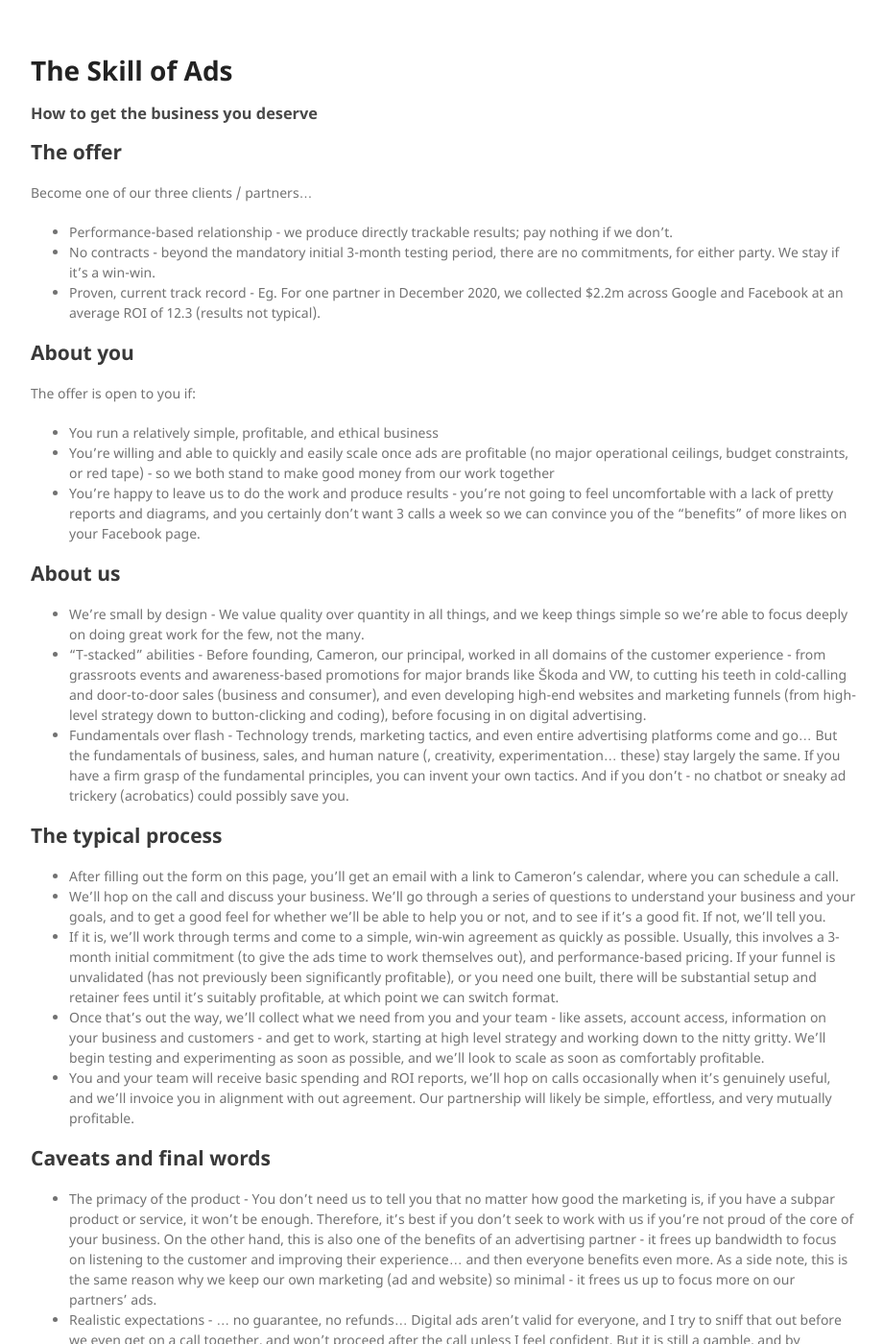
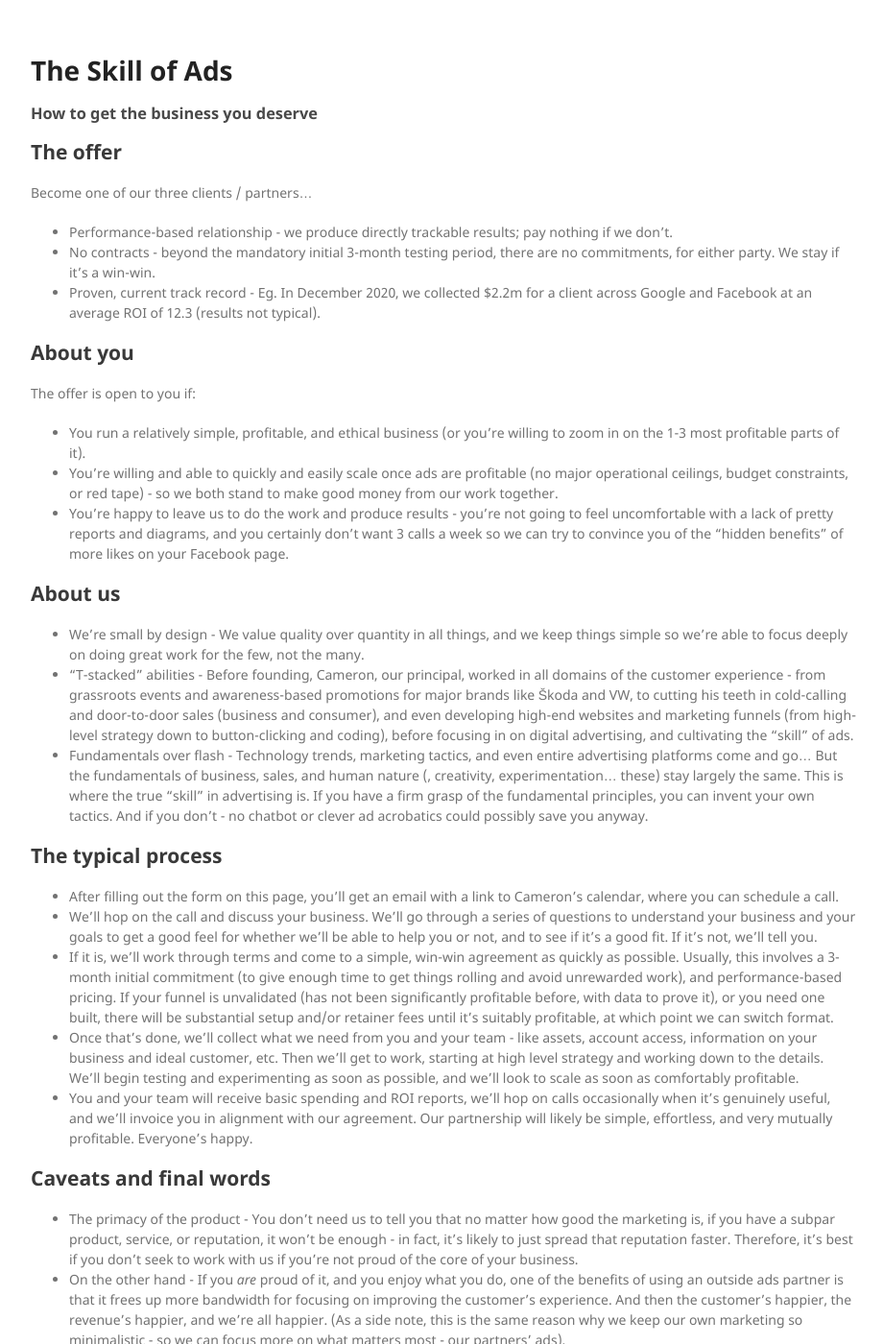
Before and after one commit to cameronhill1/skillofads, a Jekyll site: the page built from index.md, in a window 1280 px wide and 1400 px high. Shown: the whole window at 96% size, without its empty margins (178-1098 px from the left). Built offline with Jekyll 4.4.1, drawn with Linux system fonts in a browser that asks for light colours; our own code applies the rules of GitHub Pages for plain Markdown files; some of the changed text lies outside the part shown.

Commit message:
Update index.md

```diff
--- a/index.md
+++ b/index.md
@@ -8,65 +8,58 @@ Become one of our three clients / partners...
 
 - Performance-based relationship - we produce directly trackable results; pay nothing if we don't.
 - No contracts - beyond the mandatory initial 3-month testing period, there are no commitments, for either party. We stay if it's a win-win.
-- Proven, current track record - Eg. For one partner in December 2020, we collected $2.2m across Google and Facebook at an average ROI of 12.3 (results not typical).
+- Proven, current track record - Eg. In December 2020, we collected $2.2m for a client across Google and Facebook at an average ROI of 12.3 (results not typical).
 
 
 ## About you
 
 The offer is open to you if:
 
-- You run a relatively simple, profitable, and ethical business
-- You're willing and able to quickly and easily scale once ads are profitable (no major operational ceilings, budget constraints, or red tape) - so we both stand to make good money from our work together
-- You're happy to leave us to do the work and produce results - you're not going to feel uncomfortable with a lack of pretty reports and diagrams, and you certainly don't want 3 calls a week so we can convince you of the "benefits" of more likes on your Facebook page.
+- You run a relatively simple, profitable, and ethical business (or you're willing to zoom in on the 1-3 most profitable parts of it).
+- You're willing and able to quickly and easily scale once ads are profitable (no major operational ceilings, budget constraints, or red tape) - so we both stand to make good money from our work together.
+- You're happy to leave us to do the work and produce results - you're not going to feel uncomfortable with a lack of pretty reports and diagrams, and you certainly don't want 3 calls a week so we can try to convince you of the "hidden benefits" of more likes on your Facebook page.
 
 
 ## About us
 
 - We're small by design - We value quality over quantity in all things, and we keep things simple so we're able to focus deeply on doing great work for the few, not the many.
-- "T-stacked" abilities - Before founding, Cameron, our principal, worked in all domains of the customer experience - from grassroots events and awareness-based promotions for major brands like Škoda and VW, to cutting his teeth in cold-calling and door-to-door sales (business and consumer), and even developing high-end websites and marketing funnels (from high-level strategy down to button-clicking and coding), before focusing in on digital advertising.
-- Fundamentals over flash - Technology trends, marketing tactics, and even entire advertising platforms come and go... But the fundamentals of business, sales, and human nature (, creativity, experimentation... these) stay largely the same. If you have a firm grasp of the fundamental principles, you can invent your own tactics. And if you don't - no chatbot or sneaky ad trickery (acrobatics) could possibly save you.
+- "T-stacked" abilities - Before founding, Cameron, our principal, worked in all domains of the customer experience - from grassroots events and awareness-based promotions for major brands like Škoda and VW, to cutting his teeth in cold-calling and door-to-door sales (business and consumer), and even developing high-end websites and marketing funnels (from high-level strategy down to button-clicking and coding), before focusing in on digital advertising, and cultivating the "skill" of ads.
+- Fundamentals over flash - Technology trends, marketing tactics, and even entire advertising platforms come and go... But the fundamentals of business, sales, and human nature (, creativity, experimentation... these) stay largely the same. This is where the true "skill" in advertising is. If you have a firm grasp of the fundamental principles, you can invent your own tactics. And if you don't - no chatbot or clever ad acrobatics could possibly save you anyway.
 
 
 ## The typical process
 
 - After filling out the form on this page, you'll get an email with a link to Cameron's calendar, where you can schedule a call.
-- We'll hop on the call and discuss your business. We'll go through a series of questions to understand your business and your goals, and to get a good feel for whether we'll be able to help you or not, and to see if it's a good fit. If not, we'll tell you.
-- If it is, we'll work through terms and come to a simple, win-win agreement as quickly as possible. Usually, this involves a 3-month initial commitment (to give the ads time to work themselves out), and performance-based pricing. If your funnel is unvalidated (has not previously been significantly profitable), or you need one built, there will be substantial setup and retainer fees until it's suitably profitable, at which point we can switch format.
-- Once that's out the way, we'll collect what we need from you and your team - like assets, account access, information on your business and customers - and get to work, starting at high level strategy and working down to the nitty gritty. We'll begin testing and experimenting as soon as possible, and we'll look to scale as soon as comfortably profitable.
-- You and your team will receive basic spending and ROI reports, we'll hop on calls occasionally when it's genuinely useful, and we'll invoice you in alignment with out agreement. Our partnership will likely be simple, effortless, and very mutually profitable.
+- We'll hop on the call and discuss your business. We'll go through a series of questions to understand your business and your goals to get a good feel for whether we'll be able to help you or not, and to see if it's a good fit. If it's not, we'll tell you.
+- If it is, we'll work through terms and come to a simple, win-win agreement as quickly as possible. Usually, this involves a 3-month initial commitment (to give enough time to get things rolling and avoid unrewarded work), and performance-based pricing. If your funnel is unvalidated (has not been significantly profitable before, with data to prove it), or you need one built, there will be substantial setup and/or retainer fees until it's suitably profitable, at which point we can switch format.
+- Once that's done, we'll collect what we need from you and your team - like assets, account access, information on your business and ideal customer, etc. Then we'll get to work, starting at high level strategy and working down to the details. We'll begin testing and experimenting as soon as possible, and we'll look to scale as soon as comfortably profitable.
+- You and your team will receive basic spending and ROI reports, we'll hop on calls occasionally when it's genuinely useful, and we'll invoice you in alignment with our agreement. Our partnership will likely be simple, effortless, and very mutually profitable. Everyone's happy.
 
 
 
 ## Caveats and final words
 
-- The primacy of the product - You don't need us to tell you that no matter how good the marketing is, if you have a subpar product or service, it won't be enough. Therefore, it's best if you don't seek to work with us if you're not proud of the core of your business. On the other hand, this is also one of the benefits of an advertising partner - it frees up bandwidth to focus on listening to the customer and improving their experience... and then everyone benefits even more. As a side note, this is the same reason why we keep our own marketing (ad and website) so minimal - it frees us up to focus more on our partners' ads.
-- Realistic expectations - ... no guarantee, no refunds... Digital ads aren’t valid for everyone, and I try to sniff that out before we even get on a call together, and won’t proceed after the call unless I feel confident. But it is still a gamble, and by proceeding, you understand that.
-- You have to lose before you can win - ... please don't gamble the last of your savings - you should be able to comfortable lose a decent chunk of change and just write it off as "testing budget" and "just another experiment".
+- The primacy of the product - You don't need us to tell you that no matter how good the marketing is, if you have a subpar product, service, or reputation, it won't be enough - in fact, it's likely to just spread that reputation faster. Therefore, it's best if you don't seek to work with us if you're not proud of the core of your business.
+- On the other hand - If you _are_ proud of it, and you enjoy what you do, one of the benefits of using an outside ads partner is that it frees up more bandwidth for focusing on improving the customer's experience. And then the customer's happier, the revenue's happier, and we're all happier. (As a side note, this is the same reason why we keep our own marketing so minimalistic - so we can focus more on what matters most - our partners' ads).
+- Realistic expectations - Contrary to a popular opinion nowadays, social media and other forms of online advertising are not magic bullets. Again, it's about the fundamentals. The right offer, with the right timing, with the right budget and strategy, and the right messaging to the right audience... This combination can be very powerful. But there are a lot of factors, which is why we vet so thoroughly. Digital ads aren't fantastic for everyone, so we try to sniff that out as soon as we can, and will only proceed with a partnership if we feel confident it will be a win-win. With that said, it is still a risk, an experiment, for both parties. We do not guarantee results, and we do not offer refunds under any circumstances. By continuing, you understand and accept that.
 
 
 
-## CTA
+## The next step
+
+If you're interested in working together after reading all of the above, please click the button below and fill out the simple Google Form. From there, you will be given a calendar link for picking a call slot, or if nothing there works, we'll reach out to find a time that does.
+
+
+[Click here](https://forms.google.com)
+
+
+Note - If you’re interested but now’s not the right time, personally or professionally, there's a box to express that in the form. If you select that, you'll receive no more than 1 email per quarter from us, and it will say something simple like "Ready to work together?" If you're ready, just reply to that email and we'll go from there.
+
+
+or you're seeing a message saying we’re currently not accepting new clients, you’re welcome to put your email in this box and submit. I don’t market, I don’t sell, I don’t bug or spam or anything. The only emails you’ll ever get from me will look like this:
 
 
 
 
 
-(
-
-If I’ve gotten you more interested than you’ve ever been before in an advertising partner, chances are I can do the same for you and your clients.
-
-If you’re interested but now’s not the right time, personally or professionally, (or you can’t see the other form on the page, meaning I’m currently not accepting new clients) - You’re welcome to put your email in this box and submit. I don’t market, I don’t sell, I don’t bug or spam or anything. The only emails you’ll ever get from me will look like this:
-
-Ready to work together?
--> link
-
-Subj - name
-
-And they’ll come once a quarter, manually, unless I’m not looking for new business.
-
-)
-
-
-
-
 ***
```
